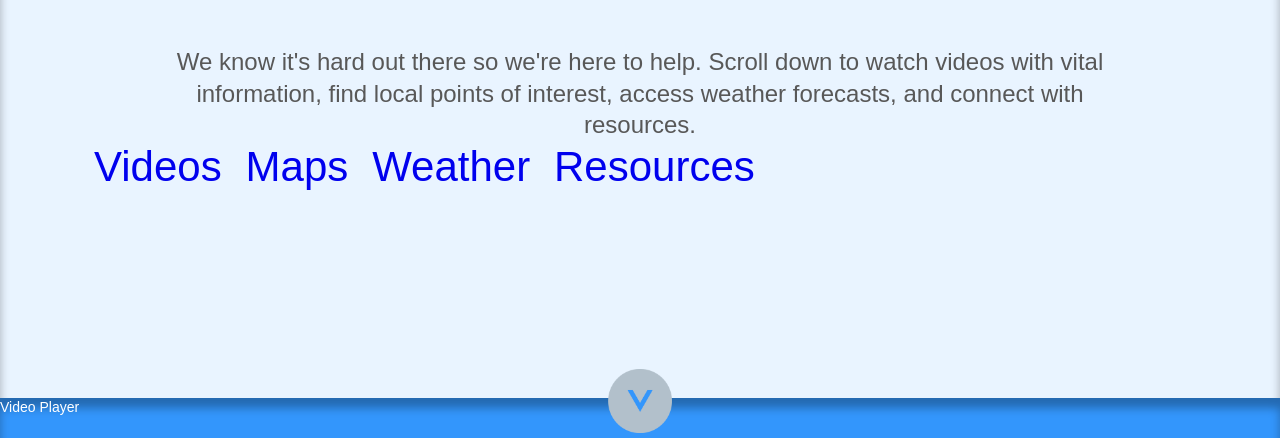
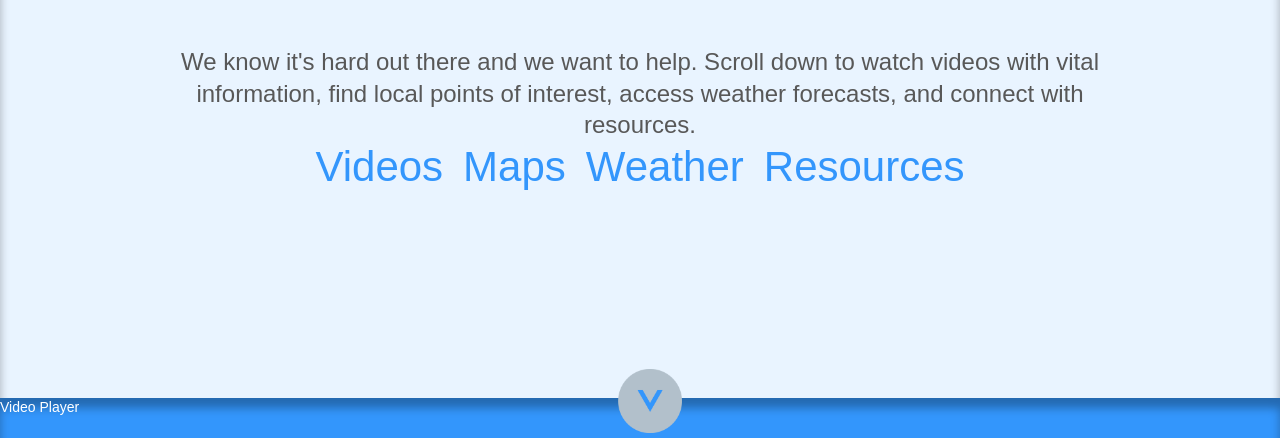
Before and after one commit to Zeboshtrich/homelesshelpme, a plain HTML site: page index.html in a window 1280 px wide. Shown: the part 362-800 px from the top of the page. Drawn offline with nearby package versions, Linux system fonts and the light colour scheme; some packages are replaced by stand-ins of ours; files that its build step writes are made by us from their sources; a script that the page names is missing; files whose address does not match are found by name.

Commit message:
css changes

```diff
--- a/css/style.css
+++ b/css/style.css
@@ -154,19 +154,27 @@ img, object, embed, video {
 	background-color: #585858;
 	color: #E9F4FF;
 	height: auto;
-	font-family: 'Montserraf', sans-serif;
+	font-family: 'brandon-grotesque', sans-serif;
 	font-size: 18px;
 	display: block;
+	margin:auto;
 	text-align: center;
 }
 #footer #info {
-	min-width: 60%;
+	min-width: 300px;
 	max-width: 90%;
 	margin: auto;
 	display: block;
 }
 
+#footer table {
+	margin:auto;
+
+}
+
 #footer a {
+	padding-left:10px;
+	padding-right:10px;
 	text-decoration: none;
 	color:#E9F4FF;
 }
@@ -176,43 +184,22 @@ img, object, embed, video {
 
 }
 
-table {
+#intro table {
 	margin:auto;
+	font-family: 'brandon-grotestque', sans-serif;
+	font-size: 42px;
 }
 
-td {
-	text-align: center;
-	display: table-cell;
-	padding-left: 10px;
-	padding-right: 10px;
+#intro a {
+	padding-left:10px;
+	padding-right:10px;
+	text-decoration: none;
+	color:#3396FC;
 }
 
-ul {
-	list-style-type: none;
-	width:90%;
-	margin:auto;
-	display:block;
-}
+#intro a:hover {
+	color:#004E9C;
 
-li {
-	display: inline-block;
-	text-align: center;
-	padding-left: 10px;
-	padding-right: 10px;
-}
-
-li a {
-	font-family: "brandon-grotesque" , sans-serif;
-	font-size:42px;
-	font-weight:300;
-	text-decoration:none;
-	color:004E9C;
-}
-
-li a:hover {
-	color:#B2C0CB;
-	text-decoration:none;
-	font-weight:400;
 }
 
 #logo {
--- a/index.html
+++ b/index.html
@@ -75,14 +75,16 @@ Do the following if you're using your customized build of modernizr (http://www.
        		<img src="images/logo.png" alt="" id="logo"/>
             <br>
 
-            <p id="intro_text"></br>We know it's hard out there so we're here to help. Scroll down to watch videos with vital information, find local points of interest, access weather forecasts, and connect with resources.</p>
+            <p id="intro_text"></br>We know it's hard out there and we want to help. Scroll down to watch videos with vital information, find local points of interest, access weather forecasts, and connect with resources.</p>
 
-          	<ul>
-            	<li><a href = "#video_player">Videos</a></li>
-                <li><a href = "#maps_view ">Maps</a></li>
-                <li><a href = "#weather_api">Weather</a></li>
-                <li><a href = "#resources">Resources</a></li>
-            </ul>
+        	<table>
+          	<tr>
+            	<td><a href = "#video_player">Videos</a></td>
+                <td><a href = "#maps_view ">Maps</a></td>
+                <td><a href = "#weather_api">Weather</a></td>
+                <td><a href = "#resources">Resources</a></td>
+            </tr>
+            </table>
 
           <a href = "#videoplayer" id="arrow"><img src="images/arrow.png"/></a>
 
@@ -146,7 +148,7 @@ Do the following if you're using your customized build of modernizr (http://www.
         <table>
         <tr>
         	<td><a href="http://linkedin.com/in/beadlejack">Jackson Beadle</a></td>
-        	<td><a href="">Suparna Jasuja</a></td>
+        	<td><a href="http://sjasuja111.wix.com/suparnasportfolio">Suparna Jasuja</a></td>
         	<td><a href="">Patrick Miller</a></td>
         	<td><a href="">Nathan Ng</a></td>
         </tr>
```
